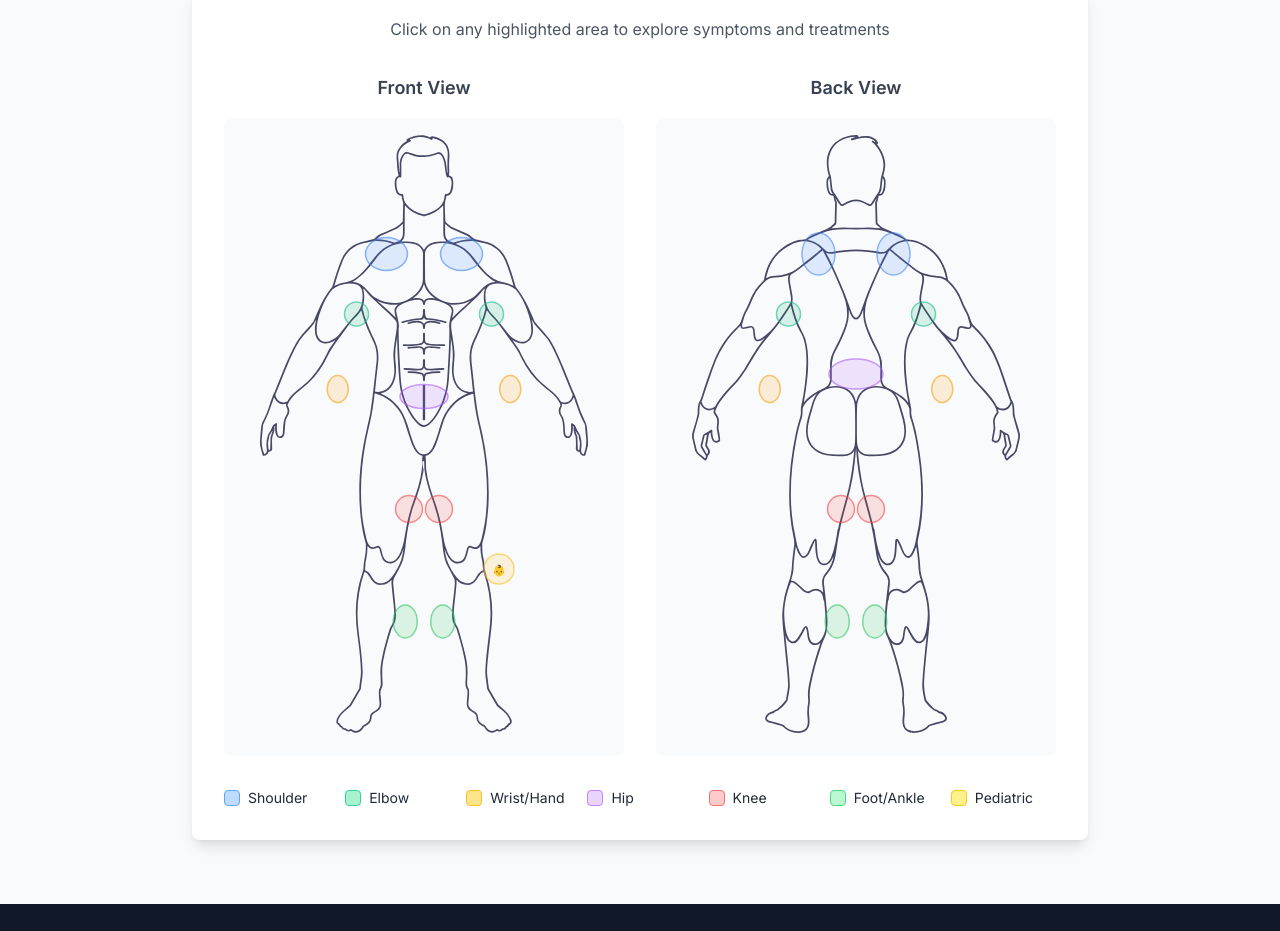
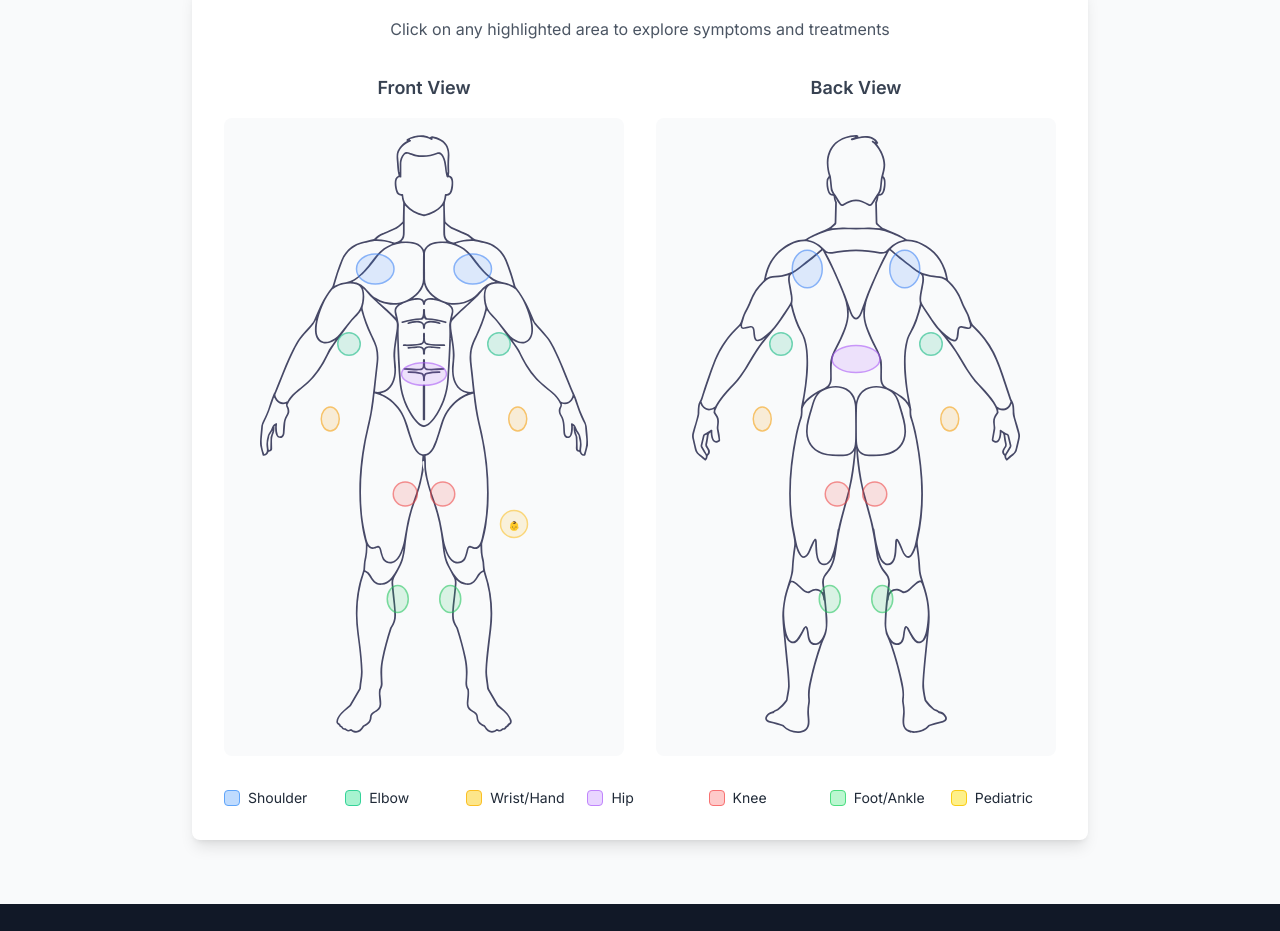
Before and after one commit to plansxxx/2, a React (Vite) app: page /symptoms in a window 1280 px wide. Shown: the part 460-1391 px from the top of the page. Built offline with nearby package versions, Linux system fonts and the light colour scheme.

Commit message:
Perfectly align clickable areas with SVG body parts

```diff
--- a/src/components/symptoms/InteractiveBodyMap.tsx
+++ b/src/components/symptoms/InteractiveBodyMap.tsx
@@ -110,116 +110,116 @@ const InteractiveBodyMap = () => {
                   className="w-full h-auto max-h-[600px] object-contain mx-auto"
                 />
 
-                {/* Interactive overlay SVG for clickable areas - precisely positioned */}
+                {/* Interactive overlay SVG for clickable areas - precisely positioned to match your image */}
                 <svg
                   viewBox="0 0 400 800"
                   className="absolute inset-0 w-full h-full"
                   style={{ pointerEvents: 'none' }}
                 >
-                  {/* Interactive Body Parts - Front View - Precisely positioned based on your SVG */}
+                  {/* Interactive Body Parts - Front View - Positioned exactly as shown in your image */}
 
-                  {/* Left Shoulder */}
+                  {/* Left Shoulder - positioned on the shoulder joint */}
                   <ellipse
-                    cx="150" cy="160" rx="28" ry="22"
+                    cx="135" cy="180" rx="25" ry="20"
                     style={{ ...getBodyPartStyle('shoulder'), pointerEvents: 'auto' }}
                     onClick={() => handleBodyPartClick('shoulder')}
                     onMouseEnter={(e) => handleBodyPartHover('shoulder', e)}
                     onMouseLeave={closeTooltip}
                   />
 
-                  {/* Right Shoulder */}
+                  {/* Right Shoulder - positioned on the shoulder joint */}
                   <ellipse
-                    cx="250" cy="160" rx="28" ry="22"
+                    cx="265" cy="180" rx="25" ry="20"
                     style={{ ...getBodyPartStyle('shoulder'), pointerEvents: 'auto' }}
                     onClick={() => handleBodyPartClick('shoulder')}
                     onMouseEnter={(e) => handleBodyPartHover('shoulder', e)}
                     onMouseLeave={closeTooltip}
                   />
 
-                  {/* Left Elbow */}
+                  {/* Left Elbow - positioned on the elbow joint */}
                   <circle
-                    cx="110" cy="240" r="16"
+                    cx="100" cy="280" r="15"
                     style={{ ...getBodyPartStyle('elbow'), pointerEvents: 'auto' }}
                     onClick={() => handleBodyPartClick('elbow')}
                     onMouseEnter={(e) => handleBodyPartHover('elbow', e)}
                     onMouseLeave={closeTooltip}
                   />
 
-                  {/* Right Elbow */}
+                  {/* Right Elbow - positioned on the elbow joint */}
                   <circle
-                    cx="290" cy="240" r="16"
+                    cx="300" cy="280" r="15"
                     style={{ ...getBodyPartStyle('elbow'), pointerEvents: 'auto' }}
                     onClick={() => handleBodyPartClick('elbow')}
                     onMouseEnter={(e) => handleBodyPartHover('elbow', e)}
                     onMouseLeave={closeTooltip}
                   />
 
-                  {/* Left Wrist/Hand */}
+                  {/* Left Wrist/Hand - positioned on the wrist area */}
                   <ellipse
-                    cx="85" cy="340" rx="14" ry="18"
+                    cx="75" cy="380" rx="12" ry="16"
                     style={{ ...getBodyPartStyle('wrist-hand'), pointerEvents: 'auto' }}
                     onClick={() => handleBodyPartClick('wrist-hand')}
                     onMouseEnter={(e) => handleBodyPartHover('wrist-hand', e)}
                     onMouseLeave={closeTooltip}
                   />
 
-                  {/* Right Wrist/Hand */}
+                  {/* Right Wrist/Hand - positioned on the wrist area */}
                   <ellipse
-                    cx="315" cy="340" rx="14" ry="18"
+                    cx="325" cy="380" rx="12" ry="16"
                     style={{ ...getBodyPartStyle('wrist-hand'), pointerEvents: 'auto' }}
                     onClick={() => handleBodyPartClick('wrist-hand')}
                     onMouseEnter={(e) => handleBodyPartHover('wrist-hand', e)}
                     onMouseLeave={closeTooltip}
                   />
 
-                  {/* Hip Area */}
+                  {/* Hip Area - positioned on the pelvis/hip region */}
                   <ellipse
-                    cx="200" cy="350" rx="32" ry="16"
+                    cx="200" cy="320" rx="30" ry="15"
                     style={{ ...getBodyPartStyle('hip'), pointerEvents: 'auto' }}
                     onClick={() => handleBodyPartClick('hip')}
                     onMouseEnter={(e) => handleBodyPartHover('hip', e)}
                     onMouseLeave={closeTooltip}
                   />
 
-                  {/* Left Knee */}
+                  {/* Left Knee - positioned on the knee joint */}
                   <circle
-                    cx="180" cy="500" r="18"
+                    cx="175" cy="480" r="16"
                     style={{ ...getBodyPartStyle('knee'), pointerEvents: 'auto' }}
                     onClick={() => handleBodyPartClick('knee')}
                     onMouseEnter={(e) => handleBodyPartHover('knee', e)}
                     onMouseLeave={closeTooltip}
                   />
 
-                  {/* Right Knee */}
+                  {/* Right Knee - positioned on the knee joint */}
                   <circle
-                    cx="220" cy="500" r="18"
+                    cx="225" cy="480" r="16"
                     style={{ ...getBodyPartStyle('knee'), pointerEvents: 'auto' }}
                     onClick={() => handleBodyPartClick('knee')}
                     onMouseEnter={(e) => handleBodyPartHover('knee', e)}
                     onMouseLeave={closeTooltip}
                   />
 
-                  {/* Left Foot/Ankle */}
+                  {/* Left Foot/Ankle - positioned on the ankle area */}
                   <ellipse
-                    cx="175" cy="650" rx="16" ry="22"
+                    cx="165" cy="620" rx="14" ry="18"
                     style={{ ...getBodyPartStyle('foot-ankle'), pointerEvents: 'auto' }}
                     onClick={() => handleBodyPartClick('foot-ankle')}
                     onMouseEnter={(e) => handleBodyPartHover('foot-ankle', e)}
                     onMouseLeave={closeTooltip}
                   />
 
-                  {/* Right Foot/Ankle */}
+                  {/* Right Foot/Ankle - positioned on the ankle area */}
                   <ellipse
-                    cx="225" cy="650" rx="16" ry="22"
+                    cx="235" cy="620" rx="14" ry="18"
                     style={{ ...getBodyPartStyle('foot-ankle'), pointerEvents: 'auto' }}
                     onClick={() => handleBodyPartClick('foot-ankle')}
                     onMouseEnter={(e) => handleBodyPartHover('foot-ankle', e)}
                     onMouseLeave={closeTooltip}
                   />
 
-                  {/* Pediatric Indicator */}
+                  {/* Pediatric Indicator - positioned to the side */}
                   <circle
-                    cx="300" cy="580" r="20"
+                    cx="320" cy="520" r="18"
                     style={{ ...getBodyPartStyle('pediatric-orthopedics'), pointerEvents: 'auto' }}
                     onClick={() => handleBodyPartClick('pediatric-orthopedics')}
                     onMouseEnter={(e) => handleBodyPartHover('pediatric-orthopedics', e)}
@@ -227,7 +227,7 @@ const InteractiveBodyMap = () => {
                   />
 
                   {/* Pediatric Icon */}
-                  <text x="300" y="587" textAnchor="middle" fontSize="14" fill="#92400e" pointerEvents="none">👶</text>
+                  <text x="320" y="526" textAnchor="middle" fontSize="12" fill="#92400e" pointerEvents="none">👶</text>
                 </svg>
               </div>
             </div>
@@ -247,107 +247,107 @@ const InteractiveBodyMap = () => {
                   className="w-full h-auto max-h-[600px] object-contain mx-auto"
                 />
 
-                {/* Interactive overlay SVG for clickable areas - precisely positioned */}
+                {/* Interactive overlay SVG for clickable areas - precisely positioned to match your image */}
                 <svg
                   viewBox="0 0 400 800"
                   className="absolute inset-0 w-full h-full"
                   style={{ pointerEvents: 'none' }}
                 >
-                  {/* Interactive Body Parts - Back View - Precisely positioned based on your SVG */}
+                  {/* Interactive Body Parts - Back View - Positioned exactly as shown in your image */}
 
-                  {/* Left Shoulder Blade */}
+                  {/* Left Shoulder Blade - positioned on the scapula */}
                   <ellipse
-                    cx="150" cy="160" rx="22" ry="28"
+                    cx="135" cy="180" rx="20" ry="25"
                     style={{ ...getBodyPartStyle('shoulder'), pointerEvents: 'auto' }}
                     onClick={() => handleBodyPartClick('shoulder')}
                     onMouseEnter={(e) => handleBodyPartHover('shoulder', e)}
                     onMouseLeave={closeTooltip}
                   />
 
-                  {/* Right Shoulder Blade */}
+                  {/* Right Shoulder Blade - positioned on the scapula */}
                   <ellipse
-                    cx="250" cy="160" rx="22" ry="28"
+                    cx="265" cy="180" rx="20" ry="25"
                     style={{ ...getBodyPartStyle('shoulder'), pointerEvents: 'auto' }}
                     onClick={() => handleBodyPartClick('shoulder')}
                     onMouseEnter={(e) => handleBodyPartHover('shoulder', e)}
                     onMouseLeave={closeTooltip}
                   />
 
-                  {/* Left Elbow - Back */}
+                  {/* Left Elbow - Back - positioned on the elbow */}
                   <circle
-                    cx="110" cy="240" r="16"
+                    cx="100" cy="280" r="15"
                     style={{ ...getBodyPartStyle('elbow'), pointerEvents: 'auto' }}
                     onClick={() => handleBodyPartClick('elbow')}
                     onMouseEnter={(e) => handleBodyPartHover('elbow', e)}
                     onMouseLeave={closeTooltip}
                   />
 
-                  {/* Right Elbow - Back */}
+                  {/* Right Elbow - Back - positioned on the elbow */}
                   <circle
-                    cx="290" cy="240" r="16"
+                    cx="300" cy="280" r="15"
                     style={{ ...getBodyPartStyle('elbow'), pointerEvents: 'auto' }}
                     onClick={() => handleBodyPartClick('elbow')}
                     onMouseEnter={(e) => handleBodyPartHover('elbow', e)}
                     onMouseLeave={closeTooltip}
                   />
 
-                  {/* Left Wrist - Back */}
+                  {/* Left Wrist - Back - positioned on the wrist */}
                   <ellipse
-                    cx="85" cy="340" rx="14" ry="18"
+                    cx="75" cy="380" rx="12" ry="16"
                     style={{ ...getBodyPartStyle('wrist-hand'), pointerEvents: 'auto' }}
                     onClick={() => handleBodyPartClick('wrist-hand')}
                     onMouseEnter={(e) => handleBodyPartHover('wrist-hand', e)}
                     onMouseLeave={closeTooltip}
                   />
 
-                  {/* Right Wrist - Back */}
+                  {/* Right Wrist - Back - positioned on the wrist */}
                   <ellipse
-                    cx="315" cy="340" rx="14" ry="18"
+                    cx="325" cy="380" rx="12" ry="16"
                     style={{ ...getBodyPartStyle('wrist-hand'), pointerEvents: 'auto' }}
                     onClick={() => handleBodyPartClick('wrist-hand')}
                     onMouseEnter={(e) => handleBodyPartHover('wrist-hand', e)}
                     onMouseLeave={closeTooltip}
                   />
 
-                  {/* Lower Back/Hip Area */}
+                  {/* Lower Back/Hip Area - positioned on the lower back/sacrum */}
                   <ellipse
-                    cx="200" cy="320" rx="36" ry="20"
+                    cx="200" cy="300" rx="32" ry="18"
                     style={{ ...getBodyPartStyle('hip'), pointerEvents: 'auto' }}
                     onClick={() => handleBodyPartClick('hip')}
                     onMouseEnter={(e) => handleBodyPartHover('hip', e)}
                     onMouseLeave={closeTooltip}
                   />
 
-                  {/* Left Knee - Back */}
+                  {/* Left Knee - Back - positioned on the back of knee */}
                   <circle
-                    cx="180" cy="500" r="18"
+                    cx="175" cy="480" r="16"
                     style={{ ...getBodyPartStyle('knee'), pointerEvents: 'auto' }}
                     onClick={() => handleBodyPartClick('knee')}
                     onMouseEnter={(e) => handleBodyPartHover('knee', e)}
                     onMouseLeave={closeTooltip}
                   />
 
-                  {/* Right Knee - Back */}
+                  {/* Right Knee - Back - positioned on the back of knee */}
                   <circle
-                    cx="220" cy="500" r="18"
+                    cx="225" cy="480" r="16"
                     style={{ ...getBodyPartStyle('knee'), pointerEvents: 'auto' }}
                     onClick={() => handleBodyPartClick('knee')}
                     onMouseEnter={(e) => handleBodyPartHover('knee', e)}
                     onMouseLeave={closeTooltip}
                   />
 
-                  {/* Left Foot/Ankle - Back */}
+                  {/* Left Foot/Ankle - Back - positioned on the back of ankle */}
                   <ellipse
-                    cx="175" cy="650" rx="16" ry="22"
+                    cx="165" cy="620" rx="14" ry="18"
                     style={{ ...getBodyPartStyle('foot-ankle'), pointerEvents: 'auto' }}
                     onClick={() => handleBodyPartClick('foot-ankle')}
                     onMouseEnter={(e) => handleBodyPartHover('foot-ankle', e)}
                     onMouseLeave={closeTooltip}
                   />
 
-                  {/* Right Foot/Ankle - Back */}
+                  {/* Right Foot/Ankle - Back - positioned on the back of ankle */}
                   <ellipse
-                    cx="225" cy="650" rx="16" ry="22"
+                    cx="235" cy="620" rx="14" ry="18"
                     style={{ ...getBodyPartStyle('foot-ankle'), pointerEvents: 'auto' }}
                     onClick={() => handleBodyPartClick('foot-ankle')}
                     onMouseEnter={(e) => handleBodyPartHover('foot-ankle', e)}
```
